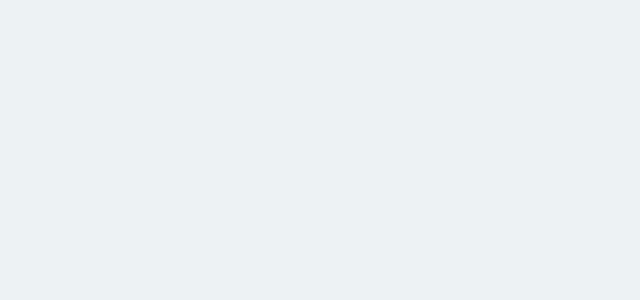
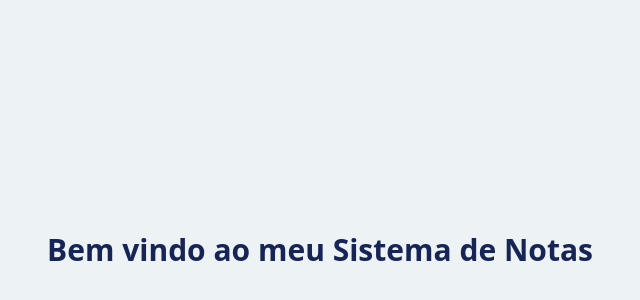
Before and after one commit to IsraelPina32/Sistema-Notas, a Vue app: page / in a window 1280 px wide. Shown: the part 150-450 px from the top of the page, without its empty margins (320-960 px from the left). Built offline with nearby package versions, Linux system fonts and the light colour scheme.

Commit message:
feat:(App.vue): adicionando a primeira página ao projeto.

```diff
--- a/src/App.vue
+++ b/src/App.vue
@@ -3,5 +3,5 @@
 </script>
 
 <template>
-
+     <h1 class="text-3xl text-blue-950 font-bold">Bem vindo ao meu Sistema de Notas</h1>
 </template>
```
